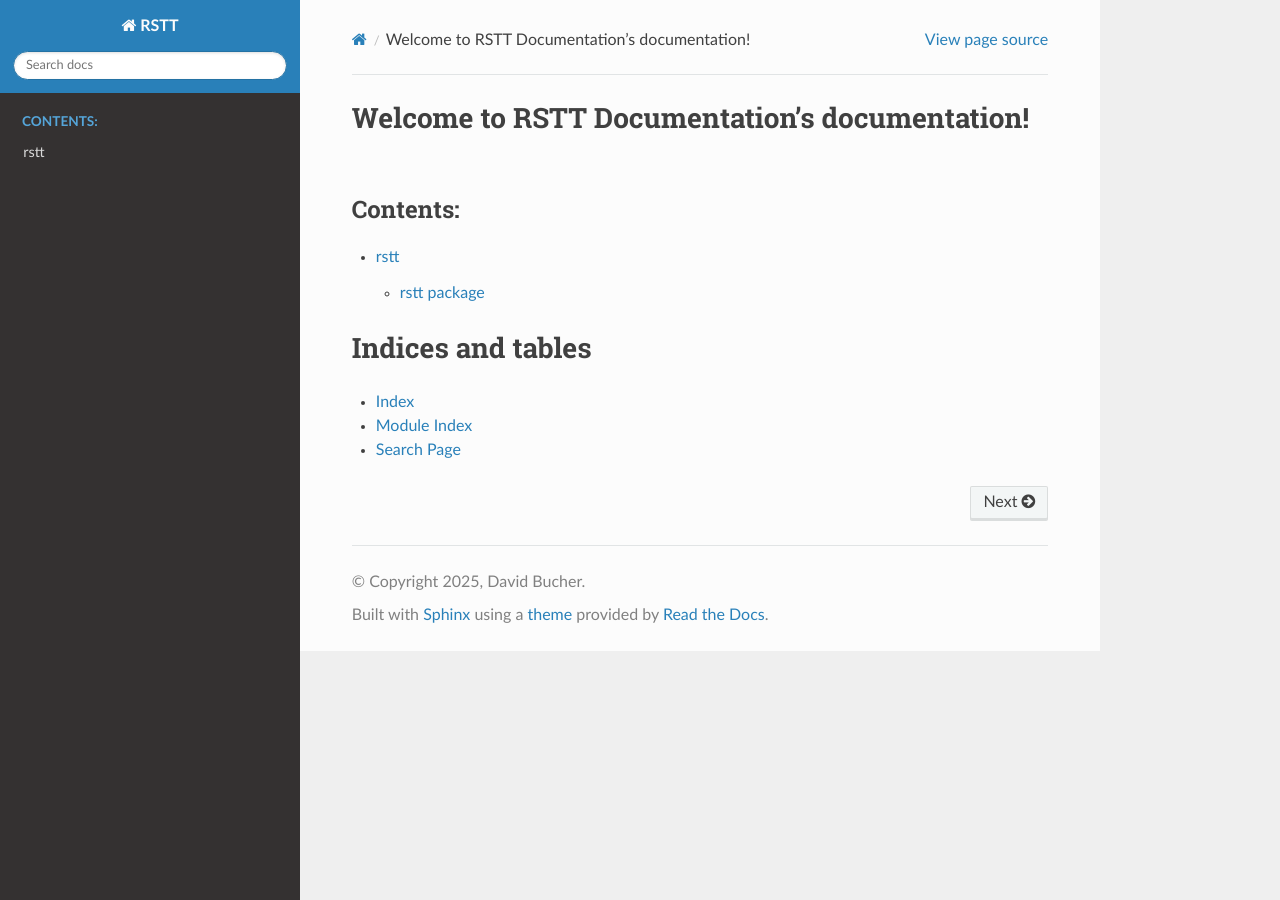
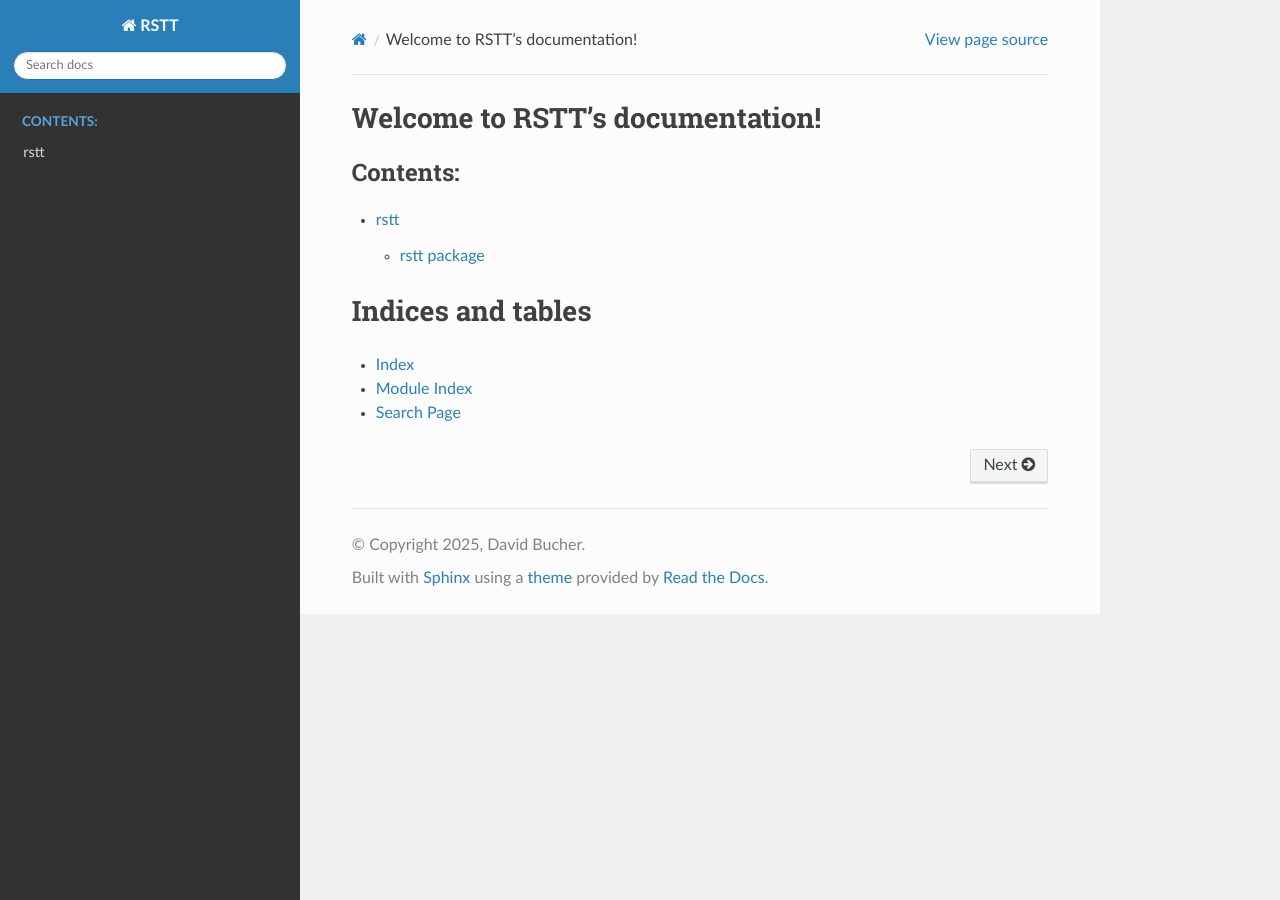
Before and after one commit to Ematrion/rstt, a Sphinx documentation site: the page built from docs/index.rst, in a window 1280 px wide. Built offline with Sphinx 7.4.7 and the Read the Docs theme 3.1.0, drawn with Linux system fonts in a browser that asks for light colours.

Commit message:
changes in the docs/index.rst for doc title

```diff
--- a/docs/index.rst
+++ b/docs/index.rst
@@ -1,9 +1,9 @@
-.. RSTT Documentation documentation master file, created by
+.. RSTT documentation master file, created by
    sphinx-quickstart on Tue Mar 18 10:03:34 2025.
    You can adapt this file completely to your liking, but it should at least
    contain the root `toctree` directive.
 
-Welcome to RSTT Documentation's documentation!
+Welcome to RSTT's documentation!
 ==============================================
 
 .. toctree::
```
Also changed, not shown: 1 other file.
